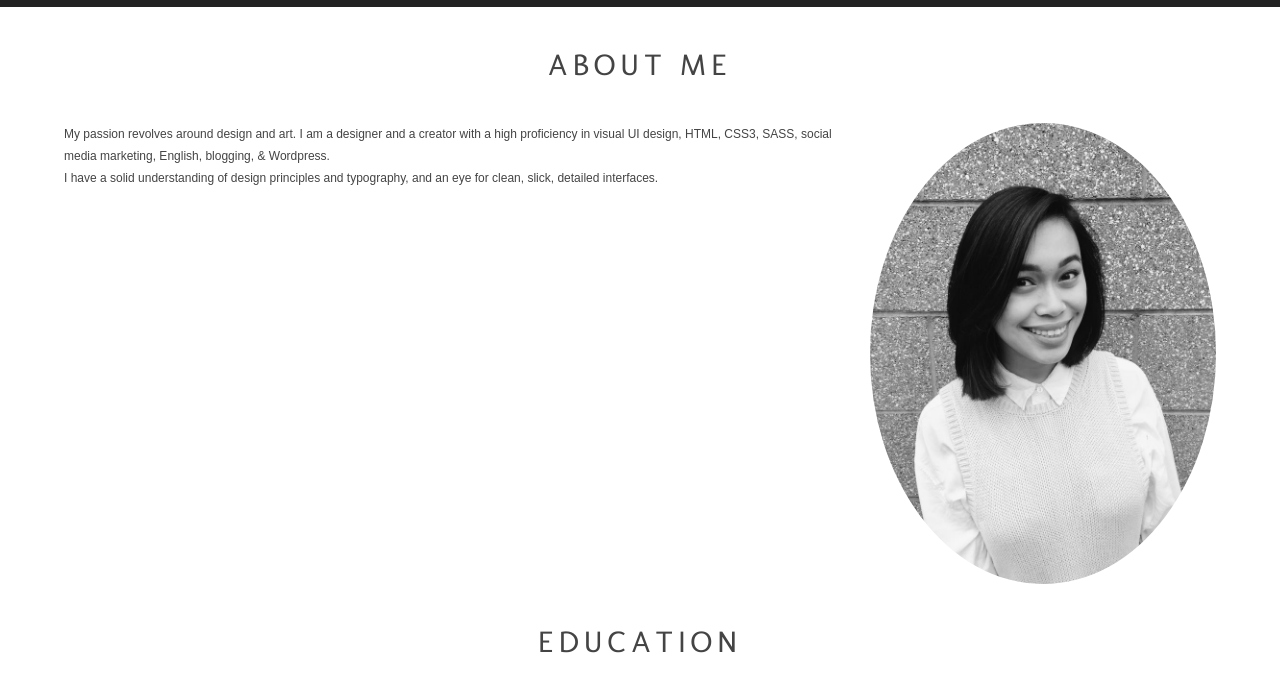
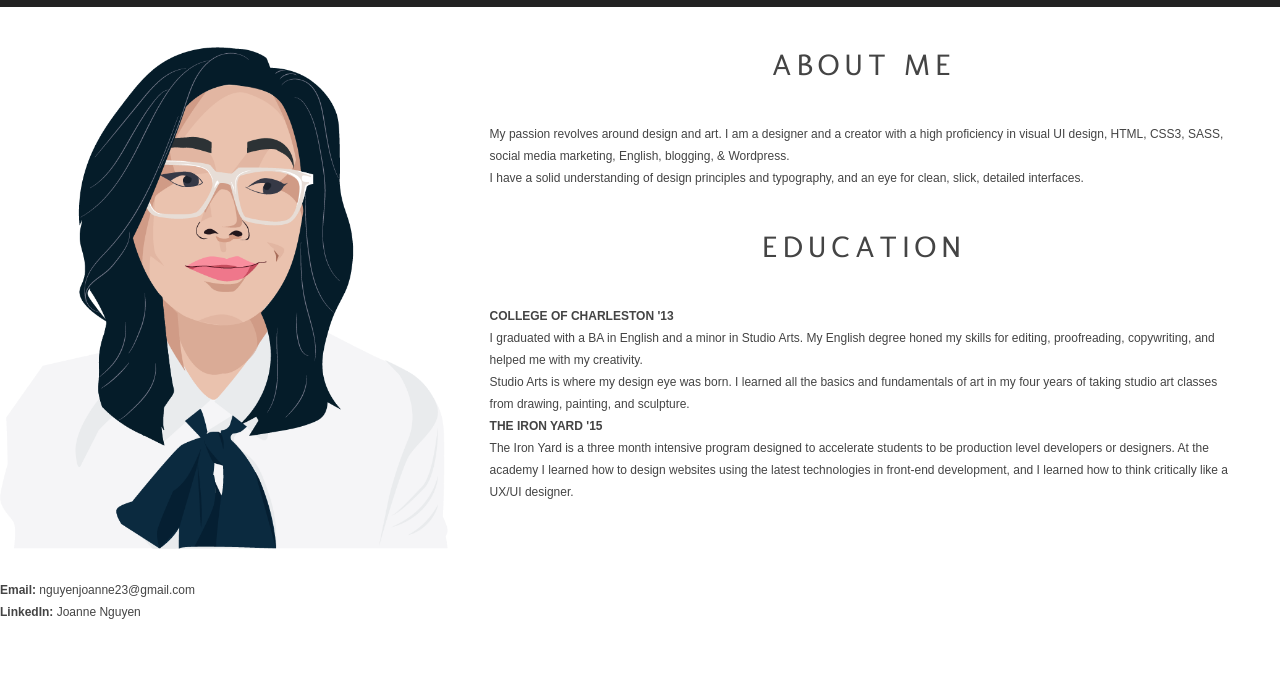
Before and after one commit to joannenguyen/joannenguyen.github.io, a website: page about.html in a window 1280 px wide. Shown: the part 107-800 px from the top of the page. Drawn offline with nearby package versions, Linux system fonts and the light colour scheme; a web font is replaced by a local one.

Commit message:
updated profile picture

```diff
--- a/about.html
+++ b/about.html
@@ -29,28 +29,38 @@
 		</nav>
 	</header>
 	<body>
-		<h4 class="about">About Me</h4>
-		<div class="wrapper">
-			<img src="img/profilepic.jpg" alt="Profile Picture" class="profilepicture">
-			<p>My passion revolves around design and art. I am a designer and a creator with a high proficiency in visual UI design, HTML, CSS3, SASS, social media marketing, English, blogging, &amp; Wordpress.</p>
+		<img src="img/selfportrait.png" alt="Profile Picture" class="profilepicture">
+		<div class="about2">
+			<h4 class="about">About Me</h4>
+			<div class="wrapper">
+				<p>My passion revolves around design and art. I am a designer and a creator with a high proficiency in visual UI design, HTML, CSS3, SASS, social media marketing, English, blogging, &amp; Wordpress.</p>
 
 
-			<p> I have a solid understanding of design principles and typography, and an eye for clean, slick, detailed interfaces.</p>
+				<p> I have a solid understanding of design principles and typography, and an eye for clean, slick, detailed interfaces.</p>
+
+
 			<div class="clearfix">
 				<h4 class="education">Education</h4>
+
 				<p><strong>COLLEGE OF CHARLESTON '13</strong></p>
 				<p>I graduated with a BA in English and a minor in Studio Arts. My English degree honed my skills for editing, proofreading, copywriting, and helped me with my creativity.</p>
 				<p>Studio Arts is where my design eye was born. I learned all the basics and fundamentals of art in my four years of taking studio art classes from drawing, painting, and sculpture.</p>
 				<p><strong>THE IRON YARD '15</strong></p>
 				<p>The Iron Yard is a three month intensive program designed to accelerate students to be production level developers or designers.
 				At the academy I learned how to design websites using the latest technologies in front-end development, and I learned how to think critically like a UX/UI designer.</p>
+				</div> <!--end of .clearfix-->
+			</div> <!--end of .wrapper-->
+		</div> <!--end of .about2-->
 				<h4 class="contact">Contact Me</h4>
-				<p><strong>Email:</strong> <a href="mailto:nguyenjoanne@gmail.com" class="contacttag">nguyenjoanne23@gmail.com</a></p>
+				<div class="wrapper2">
+		<div class="contact2">
+				 <p><strong>Email:</strong> <a href="mailto:nguyenjoanne@gmail.com" class="contacttag">nguyenjoanne23@gmail.com</a></p>
 
 				<p><strong>LinkedIn:</strong> <a href="https://www.linkedin.com/pub/joanne-nguyen/65/64a/662" target="_blank" class="contacttag">Joanne Nguyen</a></p>
+			</div> <!--end of .class2-->
+		</div>
 
-			</div> <!--end of .clearfix-->
-		</div> <!--end of .wrapper-->
+
 
 
 
--- a/scss/style.scss
+++ b/scss/style.scss
@@ -38,7 +38,7 @@ body{
 	min-width: 360px;
 }
 
-.wrapper{
+.wrapper, .wrapper2{
 	width: 90%;
 	margin: 0 auto;
 }
@@ -308,13 +308,12 @@ h5{
 }
 
 .profilepicture{
-	@include border-radius( 50% );
+	// @include border-radius( 50% );
 	// display: block;
 	// margin: 0 auto;
-	width: 30%;
-	margin-bottom: 40px;
-	float: right;
-	margin-left: 10px;
+	width: 100%;
+	margin-bottom: 25px;
+	margin-top: 40px;
 }
 
 .resume{
@@ -325,6 +324,10 @@ h5{
 		width: 100%;
 	}
 }
+
+
+
+
 
 //media queries!!//
 
@@ -354,6 +357,31 @@ h5{
 		clear: both;
 	}
 
+	.about2{
+		width: 65%;
+		float: right;
+	}
+
+	.profilepicture{
+		width: 35%;
+		max-width: 100%;
+	}
+
+	.contact{
+		display: none;
+	}
+
+	// .contact2 {
+	//     /* display: block; */
+	//     width: 35%;
+	//     /* margin: 0 auto; */
+	//     text-align: center;
+	// }
+
+	.wrapper2{
+		width: 30%;
+		margin: 0;
+	}
 
 }
 
```
Also changed, not shown: css/style.css, img/selfportrait.png (added).
